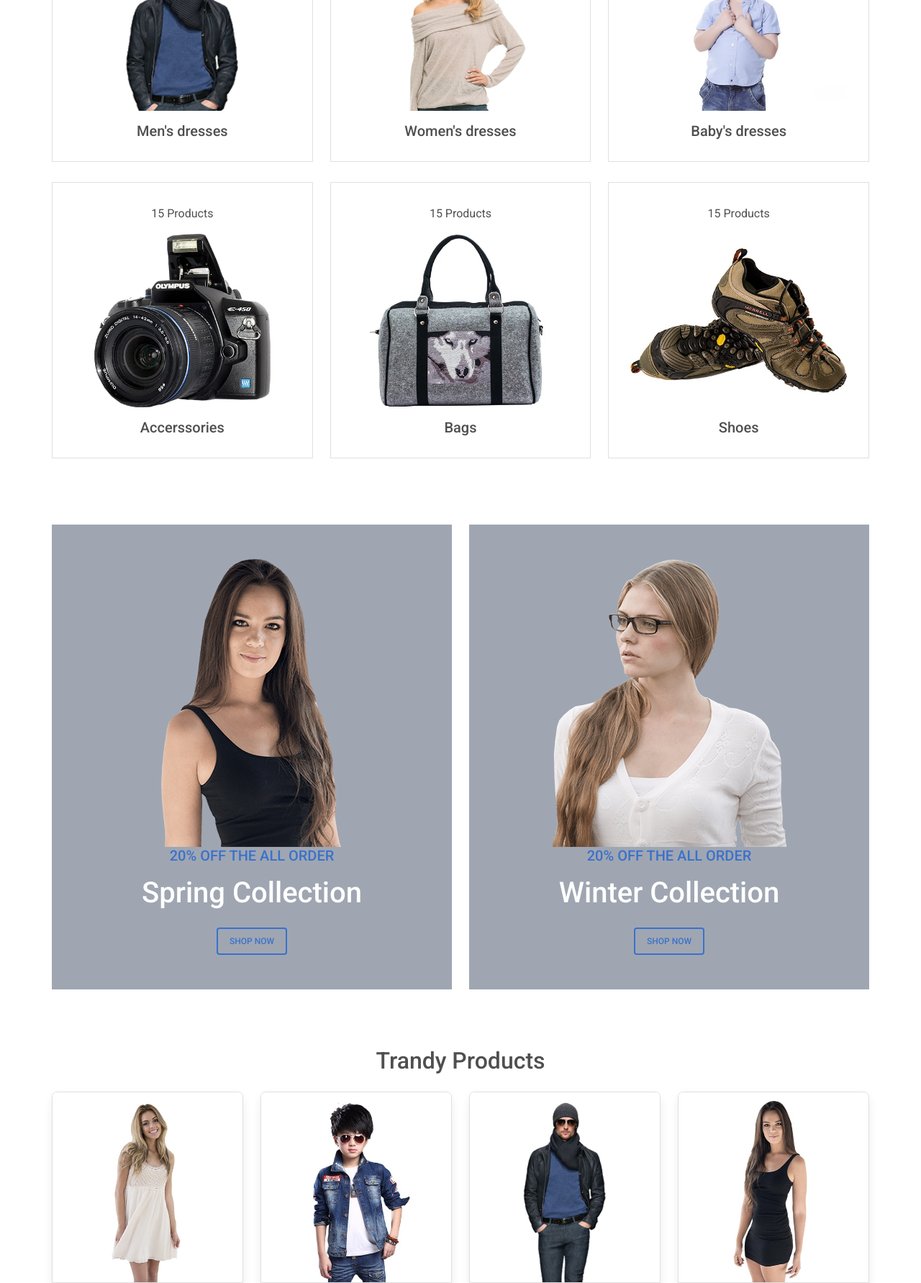
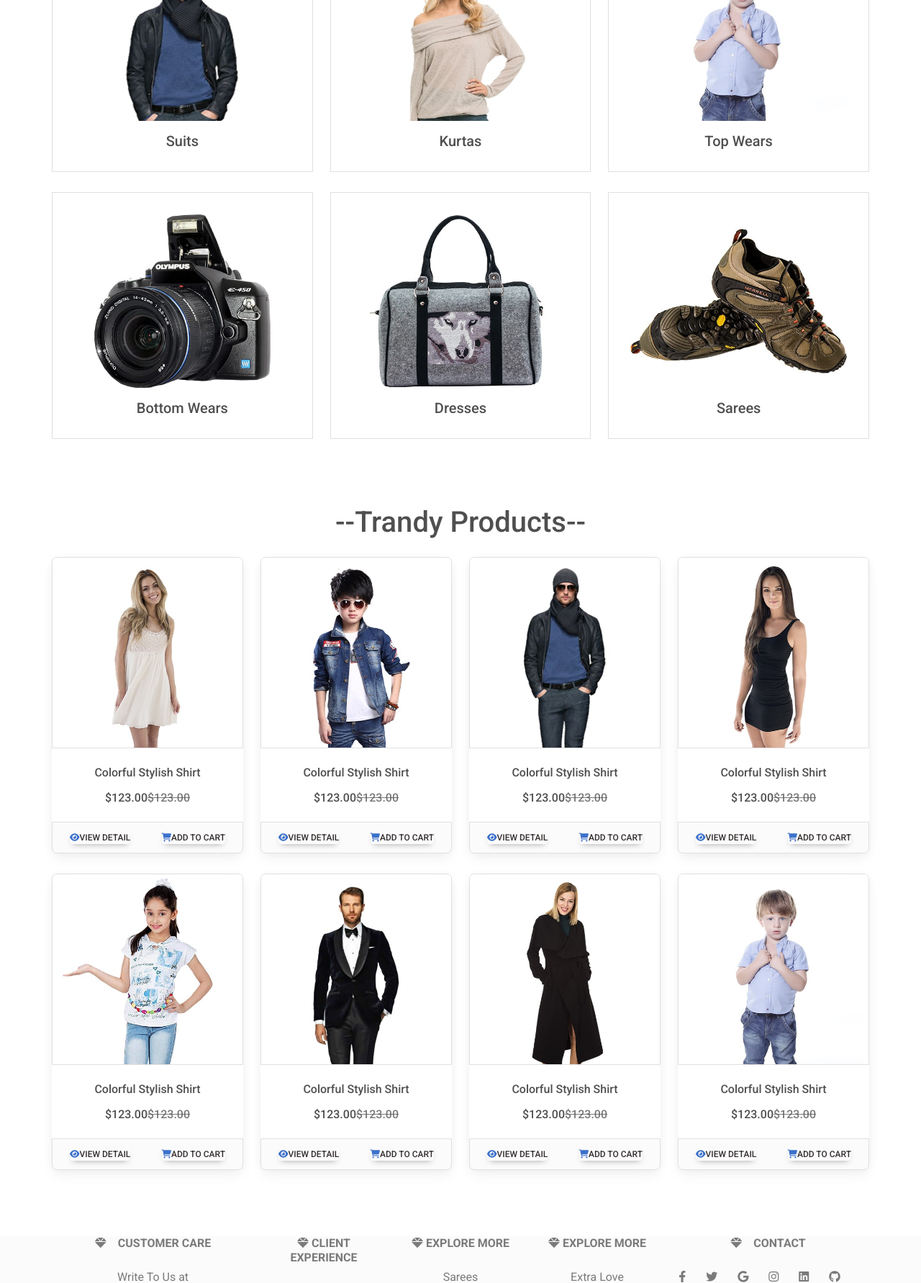
Before and after one commit to hammad-44/tradationiaa, a Django app: page / in a window 1280 px wide. Shown: the part 873-2656 px from the top of the page at 72% size. Run offline with Django 5.2, Linux system fonts and the light colour scheme; some libraries are stand-ins or nearby versions.

Commit message:
Added Links

```diff
--- a/products/admin.py
+++ b/products/admin.py
@@ -1,6 +1,8 @@
 from django.contrib import admin
-from .models import ClothProduct, Category , Subcategory
+from .models import ClothProduct, Category , Subcategory,Size,Color
 # Register your models here.
 admin.site.register(Category)
 admin.site.register(Subcategory)
+admin.site.register(Size)
+admin.site.register(Color)
 admin.site.register(ClothProduct)
--- a/templates/base.html
+++ b/templates/base.html
@@ -33,7 +33,7 @@
       width: 0;
       height: 2px;
       background-color: #007bff;
-      /* Change the color to your desired underline color */
+      border-radius:10px;
       bottom: 0;
       left: 0;
       visibility: hidden;
@@ -45,6 +45,7 @@
       width: 100%;
       visibility: visible;
       transform: scaleX(1);
+       border-radius:10px;
     }
 
     .navbar-nav {
@@ -57,6 +58,8 @@
 
     .nav-item:hover .nav-hover-box {
       display: block;
+          border-radius: 0 0 15px 15px;
+          box-shadow: 0 0 30px 7px #a77777;
     }
     .qty .count {
       color: #000;
@@ -428,7 +431,7 @@
       </div>
 
       <div class="d-flex align-items-center" >
-        <a class="text-reset me-3 cursor-pointer" href="products/cart">
+        <a class="text-reset me-3 cursor-pointer" href="/products/cart">
           <i class="fas fa-shopping-cart"></i>
         </a>
         <a class="text-reset me-3" href="#" onclick="toggleSearchBox()">
--- a/templates/home/index.html
+++ b/templates/home/index.html
@@ -95,103 +95,71 @@
   <!-- Categories Start -->
   <div class="container-fluid pt-5">
     <div class="row px-xl-5 pb-3">
+      <h1 class="section-title px-5"><span class="px-2">Categories</span></h1>
+
       <div class="col-lg-4 col-md-6 pb-1">
         <div class="cat-item d-flex flex-column border mb-4" style="padding: 30px;">
-          <p class="text-right">15 Products</p>
           <a href="" class="cat-img position-relative overflow-hidden mb-3">
-            <img class="img-fluid" src="img/cat-1.jpg" alt="">
+            <img class="img-fluid" src="{% static 'img/cat-1.jpg' %}" alt="">
           </a>
-          <h5 class="font-weight-semi-bold m-0">Men's dresses</h5>
+          <h5 class="font-weight-semi-bold m-0">Suits</h5>
         </div>
       </div>
       <div class="col-lg-4 col-md-6 pb-1">
         <div class="cat-item d-flex flex-column border mb-4" style="padding: 30px;">
-          <p class="text-right">15 Products</p>
           <a href="" class="cat-img position-relative overflow-hidden mb-3">
-            <img class="img-fluid" src="img/cat-2.jpg" alt="">
+            <img class="img-fluid" src="{% static 'img/cat-2.jpg' %}" alt="">
           </a>
-          <h5 class="font-weight-semi-bold m-0">Women's dresses</h5>
+          <h5 class="font-weight-semi-bold m-0">Kurtas</h5>
         </div>
       </div>
       <div class="col-lg-4 col-md-6 pb-1">
         <div class="cat-item d-flex flex-column border mb-4" style="padding: 30px;">
-          <p class="text-right">15 Products</p>
           <a href="" class="cat-img position-relative overflow-hidden mb-3">
-            <img class="img-fluid" src="img/cat-3.jpg" alt="">
+            <img class="img-fluid" src="{% static 'img/cat-3.jpg' %}" alt="">
           </a>
-          <h5 class="font-weight-semi-bold m-0">Baby's dresses</h5>
+          <h5 class="font-weight-semi-bold m-0">Top Wears</h5>
         </div>
       </div>
       <div class="col-lg-4 col-md-6 pb-1">
         <div class="cat-item d-flex flex-column border mb-4" style="padding: 30px;">
-          <p class="text-right">15 Products</p>
           <a href="" class="cat-img position-relative overflow-hidden mb-3">
-            <img class="img-fluid" src="img/cat-4.jpg" alt="">
+            <img class="img-fluid" src="{% static 'img/cat-4.jpg' %}" alt="">
           </a>
-          <h5 class="font-weight-semi-bold m-0">Accerssories</h5>
+          <h5 class="font-weight-semi-bold m-0">Bottom Wears</h5>
         </div>
       </div>
       <div class="col-lg-4 col-md-6 pb-1">
         <div class="cat-item d-flex flex-column border mb-4" style="padding: 30px;">
-          <p class="text-right">15 Products</p>
           <a href="" class="cat-img position-relative overflow-hidden mb-3">
-            <img class="img-fluid" src="img/cat-5.jpg" alt="">
+            <img class="img-fluid" src="{% static 'img/cat-5.jpg' %}" alt="">
           </a>
-          <h5 class="font-weight-semi-bold m-0">Bags</h5>
+          <h5 class="font-weight-semi-bold m-0">Dresses</h5>
         </div>
       </div>
       <div class="col-lg-4 col-md-6 pb-1">
         <div class="cat-item d-flex flex-column border mb-4" style="padding: 30px;">
-          <p class="text-right">15 Products</p>
           <a href="" class="cat-img position-relative overflow-hidden mb-3">
-            <img class="img-fluid" src="img/cat-6.jpg" alt="">
+            <img class="img-fluid" src="{% static 'img/cat-6.jpg' %}" alt="">
           </a>
-          <h5 class="font-weight-semi-bold m-0">Shoes</h5>
+          <h5 class="font-weight-semi-bold m-0">Sarees</h5>
         </div>
       </div>
     </div>
   </div>
   <!-- Categories End -->
 
-  <!-- Offer Start -->
-  <div class="container-fluid offer pt-5">
-    <div class="row px-xl-5">
-      <div class="col-md-6 pb-4">
-        <div class="position-relative bg-secondary text-center text-md-right text-white mb-2 py-5 px-5">
-          <img src="img/offer-1.png" alt="">
-          <div class="position-relative" style="z-index: 1;">
-            <h5 class="text-uppercase text-primary mb-3">20% off the all order</h5>
-            <h1 class="mb-4 font-weight-semi-bold">Spring Collection</h1>
-            <a href="" class="btn btn-outline-primary py-md-2 px-md-3">Shop Now</a>
-          </div>
-        </div>
-      </div>
-      <div class="col-md-6 pb-4">
-        <div class="position-relative bg-secondary text-center text-md-left text-white mb-2 py-5 px-5">
-          <img src="img/offer-2.png" alt="">
-          <div class="position-relative" style="z-index: 1;">
-            <h5 class="text-uppercase text-primary mb-3">20% off the all order</h5>
-            <h1 class="mb-4 font-weight-semi-bold">Winter Collection</h1>
-            <a href="" class="btn btn-outline-primary py-md-2 px-md-3">Shop Now</a>
-          </div>
-        </div>
-      </div>
-    </div>
-  </div>
-
-  <!-- Offer End -->
-
 
   <!-- Products Start -->
   <div class="container-fluid pt-5">
     <div class="text-center mb-4">
-      <h2 class="section-title px-5"><span class="px-2">Trandy Products</span></h2>
+      <h1 class="section-title px-5"><span class="px-2">--Trandy Products--</span></h1>
     </div>
     <div class="row px-xl-5 pb-3">
       <div class="col-lg-3 col-md-6 col-sm-12 pb-1">
         <div class="card product-item border-0 mb-4">
           <div class="card-header product-img position-relative overflow-hidden bg-transparent border p-0">
-            <img class="img-fluid w-100" src="img/product-1.jpg" alt="">
+            <img class="img-fluid w-100" src="{% static 'img/product-1.jpg' %}" alt="">
           </div>
           <div class="card-body border-left border-right text-center p-0 pt-4 pb-3">
             <h6 class="text-truncate mb-3">Colorful Stylish Shirt</h6>
@@ -210,7 +178,7 @@
       <div class="col-lg-3 col-md-6 col-sm-12 pb-1">
         <div class="card product-item border-0 mb-4">
           <div class="card-header product-img position-relative overflow-hidden bg-transparent border p-0">
-            <img class="img-fluid w-100" src="img/product-2.jpg" alt="">
+            <img class="img-fluid w-100" src="{% static 'img/product-2.jpg' %}" alt="">
           </div>
           <div class="card-body border-left border-right text-center p-0 pt-4 pb-3">
             <h6 class="text-truncate mb-3">Colorful Stylish Shirt</h6>
@@ -229,7 +197,7 @@
       <div class="col-lg-3 col-md-6 col-sm-12 pb-1">
         <div class="card product-item border-0 mb-4">
           <div class="card-header product-img position-relative overflow-hidden bg-transparent border p-0">
-            <img class="img-fluid w-100" src="img/product-3.jpg" alt="">
+            <img class="img-fluid w-100" src="{% static 'img/product-3.jpg' %}" alt="">
           </div>
           <div class="card-body border-left border-right text-center p-0 pt-4 pb-3">
             <h6 class="text-truncate mb-3">Colorful Stylish Shirt</h6>
@@ -248,7 +216,7 @@
       <div class="col-lg-3 col-md-6 col-sm-12 pb-1">
         <div class="card product-item border-0 mb-4">
           <div class="card-header product-img position-relative overflow-hidden bg-transparent border p-0">
-            <img class="img-fluid w-100" src="img/product-4.jpg" alt="">
+            <img class="img-fluid w-100" src="{% static 'img/product-4.jpg' %}" alt="">
           </div>
           <div class="card-body border-left border-right text-center p-0 pt-4 pb-3">
             <h6 class="text-truncate mb-3">Colorful Stylish Shirt</h6>
@@ -267,7 +235,7 @@
       <div class="col-lg-3 col-md-6 col-sm-12 pb-1">
         <div class="card product-item border-0 mb-4">
           <div class="card-header product-img position-relative overflow-hidden bg-transparent border p-0">
-            <img class="img-fluid w-100" src="img/product-5.jpg" alt="">
+            <img class="img-fluid w-100" src="{% static 'img/product-5.jpg' %}" alt="">
           </div>
           <div class="card-body border-left border-right text-center p-0 pt-4 pb-3">
             <h6 class="text-truncate mb-3">Colorful Stylish Shirt</h6>
@@ -286,7 +254,7 @@
       <div class="col-lg-3 col-md-6 col-sm-12 pb-1">
         <div class="card product-item border-0 mb-4">
           <div class="card-header product-img position-relative overflow-hidden bg-transparent border p-0">
-            <img class="img-fluid w-100" src="img/product-6.jpg" alt="">
+            <img class="img-fluid w-100" src="{% static 'img/product-6.jpg' %}" alt="">
           </div>
           <div class="card-body border-left border-right text-center p-0 pt-4 pb-3">
             <h6 class="text-truncate mb-3">Colorful Stylish Shirt</h6>
@@ -305,7 +273,7 @@
       <div class="col-lg-3 col-md-6 col-sm-12 pb-1">
         <div class="card product-item border-0 mb-4">
           <div class="card-header product-img position-relative overflow-hidden bg-transparent border p-0">
-            <img class="img-fluid w-100" src="img/product-7.jpg" alt="">
+            <img class="img-fluid w-100" src="{% static 'img/product-7.jpg' %}" alt="">
           </div>
           <div class="card-body border-left border-right text-center p-0 pt-4 pb-3">
             <h6 class="text-truncate mb-3">Colorful Stylish Shirt</h6>
@@ -324,7 +292,7 @@
       <div class="col-lg-3 col-md-6 col-sm-12 pb-1">
         <div class="card product-item border-0 mb-4">
           <div class="card-header product-img position-relative overflow-hidden bg-transparent border p-0">
-            <img class="img-fluid w-100" src="img/product-8.jpg" alt="">
+            <img class="img-fluid w-100" src="{% static 'img/product-8.jpg' %}" alt="">
           </div>
           <div class="card-body border-left border-right text-center p-0 pt-4 pb-3">
             <h6 class="text-truncate mb-3">Colorful Stylish Shirt</h6>
--- a/templates/products/cart.html
+++ b/templates/products/cart.html
@@ -1,6 +1,6 @@
 {% extends "base.html" %}
 {% load static %}
-{% block title %}{% endblock title %}
+{% block title %}Cart{% endblock title %}
 
 {% block body %}
    <!-- Cart Start -->
--- a/templates/products/products.html
+++ b/templates/products/products.html
@@ -1,6 +1,6 @@
 {% extends "base.html" %}
 {% load static %}
-{% block title %}{% endblock title %}
+{% block title %}Products{% endblock title %}
 
 {% block body %}
 
```
Also changed, not shown: products/models.py (+16 -0 lines), cloth_product_images/BAITULMANDI_peshawar.jpg (added), db.sqlite3, products/migrations/0002_color_size_clothproduct_colors_clothproduct_sizes.py (added).
